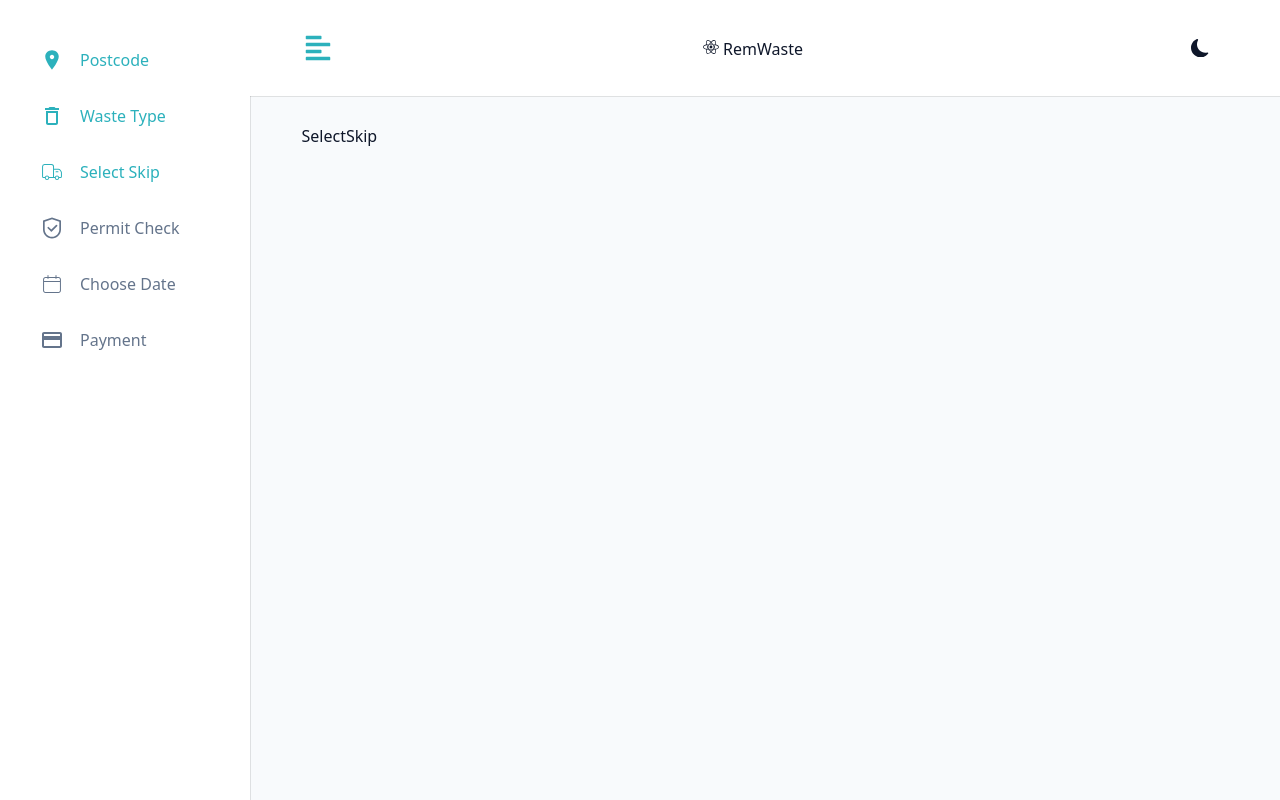
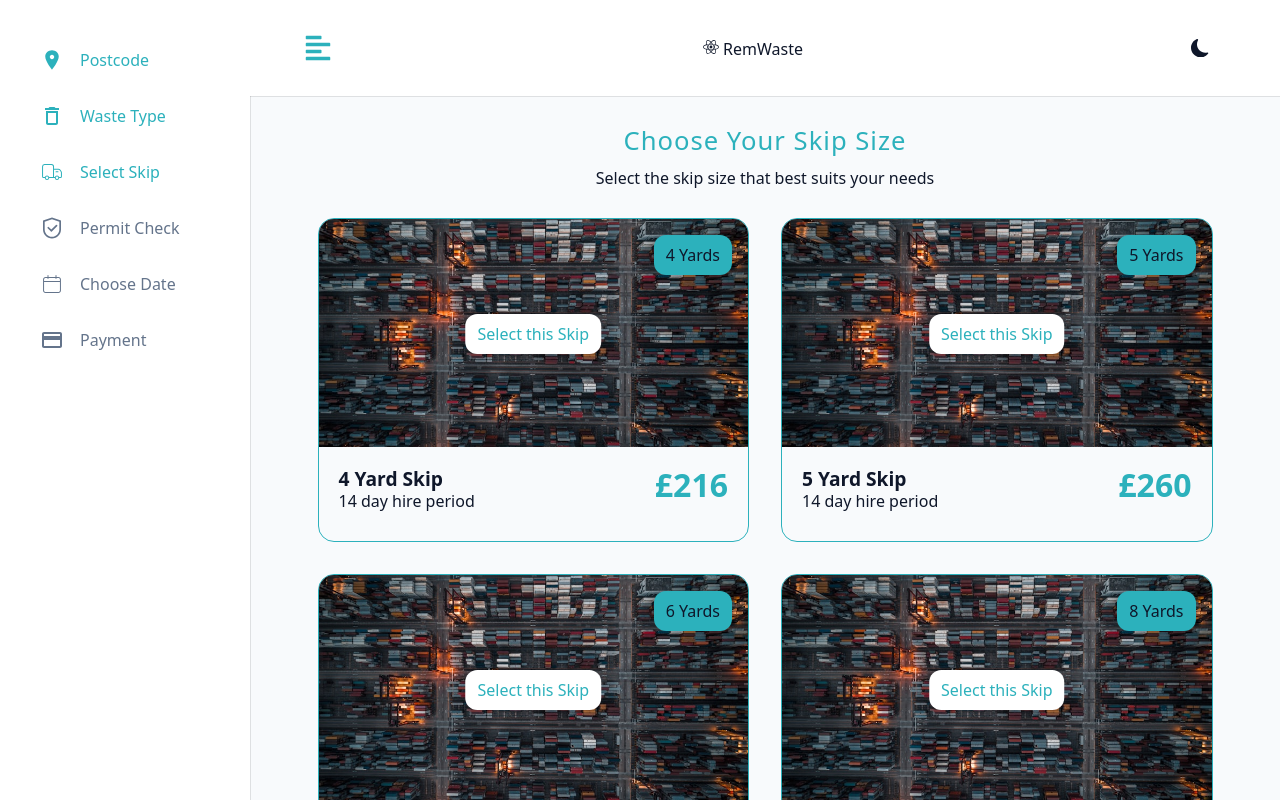
Before and after one commit to kram3r91/remwaste, a React (Create React App) app: page /select-skip in a window 1280 px wide. Shown: the top 800 px of the page. Built offline with nearby package versions, Linux system fonts and the light colour scheme.

Commit message:
Update select skip screen

```diff
--- a/src/assets/wrappers/BigSidebar.js
+++ b/src/assets/wrappers/BigSidebar.js
@@ -16,6 +16,7 @@ const Wrapper = styled.aside`
 		.content {
 			position: sticky;
 			top: 0;
+			z-index: 1;
 		}
 		.show-sidebar {
 			margin-left: 0;
--- a/src/assets/wrappers/Navbar.js
+++ b/src/assets/wrappers/Navbar.js
@@ -37,6 +37,7 @@ const Wrapper = styled.nav`
 	@media (min-width: 992px) {
 		position: sticky;
 		top: 0;
+		z-index: 1;
 		.nav-center {
 			width: 90%;
 		}
--- /dev/null
+++ b/src/assets/wrappers/SelectSkip.js
@@ -0,0 +1,127 @@
+import styled from 'styled-components';
+
+const Wrapper = styled.section`
+	.title {
+		color: var(--primary-500);
+	}
+	.info {
+		text-align: center;
+		margin: 1rem 0;
+	}
+	.cards {
+		display: flex;
+		flex-wrap: wrap;
+	}
+	.card {
+		flex: 100%;
+		padding: 1rem;
+	}
+	.card-container {
+		border-radius: 1rem;
+		overflow: hidden;
+		border: 1px solid var(--primary-500);
+		cursor: pointer;
+	}
+	.card-container.disabled {
+		pointer-events: none;
+	}
+	.card.selected .card-container {
+		background-color: var(--primary-500);
+	}
+	.card-header {
+		position: relative;
+	}
+	.card-header span.size {
+		position: absolute;
+		top: 1rem;
+		right: 1rem;
+		padding: 0.75rem;
+		border-radius: 0.75rem;
+		background-color: var(--primary-500);
+	}
+	.card-header span.private {
+		background-color: var(--red-dark);
+		color: var(--red-light);
+		position: absolute;
+		bottom: 50%;
+		left: 50%;
+		transform: translate(-50%, 50%);
+		padding: 0.75rem;
+		border-radius: 0.75rem;
+	}
+	.card-header-select-skip {
+		background-color: var(--white);
+		color: var(--primary-500);
+		position: absolute;
+		bottom: 50%;
+		left: 50%;
+		transform: translate(-50%, 50%);
+		padding: 0.75rem;
+		border-radius: 0.75rem;
+	}
+	.card-header-select-skip:hover {
+		background-color: var(--primary-500);
+		color: var(--white);
+	}
+	.card-header-selected-skip {
+		background-color: var(--primary-500);
+		color: var(--white);
+		position: absolute;
+		bottom: 50%;
+		left: 50%;
+		transform: translate(-50%, 50%);
+		padding: 0.75rem;
+		border-radius: 0.75rem;
+	}
+	.card-image {
+		width: 100%;
+	}
+	.card-content {
+		padding: 1.25rem;
+		display: flex;
+		justify-content: space-between;
+	}
+	.card-content-details {
+		/* display: flex; */
+	}
+	.card-content-title {
+		font-weight: 600;
+		font-size: 1.2rem;
+	}
+	.card-content-span {
+		margin: 0.25rem 0 0.75rem;
+	}
+	.card-content-price {
+		font-size: 2rem;
+		font-weight: 600;
+		color: var(--primary-500);
+	}
+	.card.selected .card-content-price {
+		color: var(--white);
+	}
+	.select-skip-footer {
+		position: sticky;
+		bottom: 1rem;
+		background-color: var(--black);
+		padding: 2rem;
+		width: 100%;
+		color: var(--white);
+		border-radius: 0.75rem;
+		display: flex;
+		justify-content: space-between;
+	}
+	.select-skip-footer-buttons {
+		display: flex;
+		justify-content: center;
+		gap: 1rem;
+	}
+	.select-skip-footer-buttons .btn-disabled {
+		cursor: pointer;
+	}
+	@media (min-width: 992px) {
+		.card {
+			flex: 50%;
+		}
+	}
+`;
+export default Wrapper;
--- a/src/pages/SelectSkip.jsx
+++ b/src/pages/SelectSkip.jsx
@@ -1,9 +1,118 @@
-import React from 'react'
+import React, { useState } from 'react';
+import { useNavigate } from 'react-router-dom';
+import Wrapper from '../assets/wrappers/SelectSkip';
+import selectSkip from '../utils/selectSkip';
+import img from '../assets/images/containers.jpeg';
+import { GoAlert } from 'react-icons/go';
 
 const SelectSkip = () => {
-  return (
-    <div>SelectSkip</div>
-  )
-}
+	const [skip, setSkip] = useState([]);
+	const navigate = useNavigate();
 
-export default SelectSkip
+	const handleBack = (e) => {
+		e.preventDefault();
+		navigate('/waste-type');
+	};
+	const handleContinue = (e) => {
+		e.preventDefault();
+		navigate('/permit-check');
+	};
+	return (
+		<Wrapper>
+			<main className="select-skip">
+				<h4 className="title">Choose Your Skip Size</h4>
+				<p className="info">
+					Select the skip size that best suits your needs
+				</p>
+				<div className="cards">
+					{selectSkip.map((select) => {
+						const {
+							id,
+							yards,
+							hirePeriod,
+							price,
+							privateProperty,
+						} = select;
+						return (
+							<article
+								key={id}
+								className={`card ${
+									skip.id === id ? 'selected' : ''
+								}`}
+							>
+								<div
+									className={`card-container ${
+										privateProperty ? 'disabled' : ''
+									}`}
+									onClick={() => (
+										setSkip(select), console.log(skip)
+									)}
+								>
+									<header className="card-header">
+										<img
+											src={img}
+											alt="image"
+											className="card-image"
+										/>
+										<span className="size">
+											{yards} Yards
+										</span>
+										{privateProperty ? (
+											<span className="private">
+												<GoAlert /> Private Property
+												Only
+											</span>
+										) : (
+											<p
+												className={`card-header-select${
+													skip.id === id ? 'ed' : ''
+												}-skip`}
+											>
+												{skip.id === id
+													? 'Selected'
+													: 'Select this Skip'}
+											</p>
+										)}
+									</header>
+									<div className="card-content">
+										<div className="card-content-details">
+											<p className="card-content-title">
+												{yards} Yard Skip
+											</p>
+											<p className="card-content-span">
+												{hirePeriod} day hire period
+											</p>
+										</div>
+										<p className="card-content-price">
+											£{price}
+										</p>
+									</div>
+								</div>
+							</article>
+						);
+					})}
+				</div>
+				{skip.id && (
+					<footer className="select-skip-footer">
+						<p className="select-skip-footer-details">
+							{skip.yards} Yard Skip / £{skip.price} per week
+						</p>
+						<div className="select-skip-footer-buttons">
+							<button
+								className="btn btn-disabled"
+								onClick={handleBack}
+							>
+								back
+							</button>
+							<button className="btn" onClick={handleContinue}>
+								Continue
+							</button>
+						</div>
+					</footer>
+				)}
+			</main>
+		</Wrapper>
+	);
+};
+
+export default SelectSkip;
--- /dev/null
+++ b/src/utils/selectSkip.jsx
@@ -0,0 +1,70 @@
+const selectSkip = [
+	{
+		id: 1,
+		yards: 4,
+		hirePeriod: 14,
+		price: 216,
+	},
+	{
+		id: 2,
+		yards: 5,
+		hirePeriod: 14,
+		price: 260,
+	},
+	{
+		id: 3,
+		yards: 6,
+		hirePeriod: 14,
+		price: 296,
+	},
+	{
+		id: 4,
+		yards: 8,
+		hirePeriod: 14,
+		price: 294,
+	},
+	{
+		id: 5,
+		yards: 10,
+		hirePeriod: 14,
+		price: 369,
+		privateProperty: true,
+	},
+	{
+		id: 6,
+		yards: 12,
+		hirePeriod: 14,
+		price: 407,
+		privateProperty: true,
+	},
+	{
+		id: 7,
+		yards: 14,
+		hirePeriod: 7,
+		price: 477,
+		privateProperty: true,
+	},
+	{
+		id: 8,
+		yards: 16,
+		hirePeriod: 14,
+		price: 571,
+		privateProperty: true,
+	},
+	{
+		id: 9,
+		yards: 20,
+		hirePeriod: 14,
+		price: 763,
+		privateProperty: true,
+	},
+	{
+		id: 10,
+		yards: 40,
+		hirePeriod: 14,
+		price: 836,
+		privateProperty: true,
+	},
+];
+
+export default selectSkip;
```
Also changed, not shown: src/assets/images/containers.jpeg (added).
